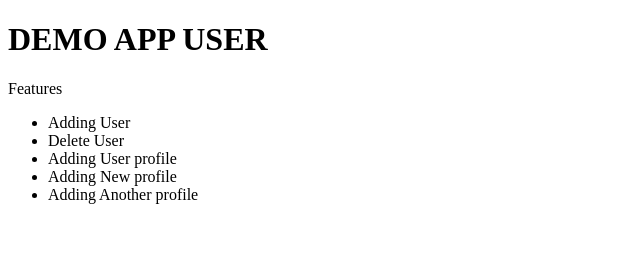
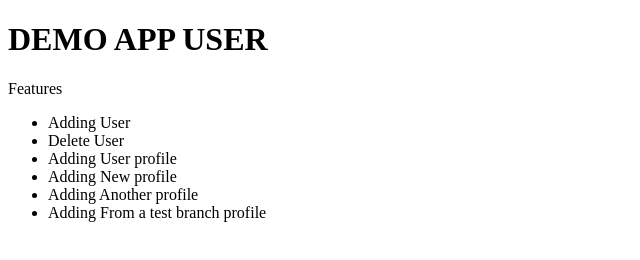
Before and after one commit to ajikuru2/DemoApp, a plain HTML site: page index.html in a window 1280 px wide. Shown: the whole page, without its empty margins (0-640 px from the left). Drawn offline with Linux system fonts and the light colour scheme.

Commit message:
From new branch

```diff
--- a/index.html
+++ b/index.html
@@ -14,6 +14,7 @@
 	<li>Adding User profile</li>
 	<li>Adding New profile</li>
 	<li>Adding Another profile</li>
+	<li>Adding From a test branch profile</li>
 </ul>
 
 
```
